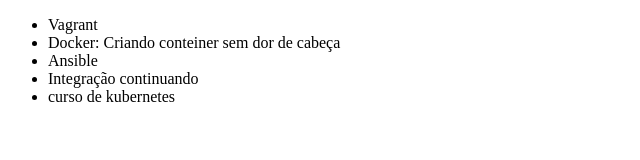
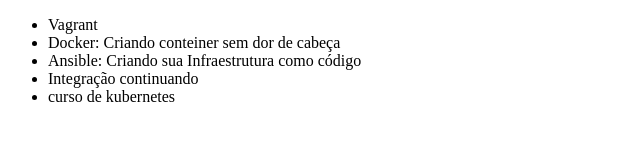
Before and after one commit to yshardmc/alura-git, a plain HTML site: page index.html in a window 1280 px wide. Shown: the whole page, without its empty margins (0-640 px from the left). Drawn offline with Linux system fonts and the light colour scheme.

Commit message:
Corrigindo o curso de ansible

```diff
--- a/index.html
+++ b/index.html
@@ -8,7 +8,7 @@
     <ul>
         <li>Vagrant</li>
         <li>Docker: Criando conteiner sem dor de cabeça</li>
-        <li>Ansible</li>
+        <li>Ansible: Criando sua Infraestrutura como código</li>
         <li>Integração continuando</li>
         <li>curso de kubernetes</li>
     </ul>
```
